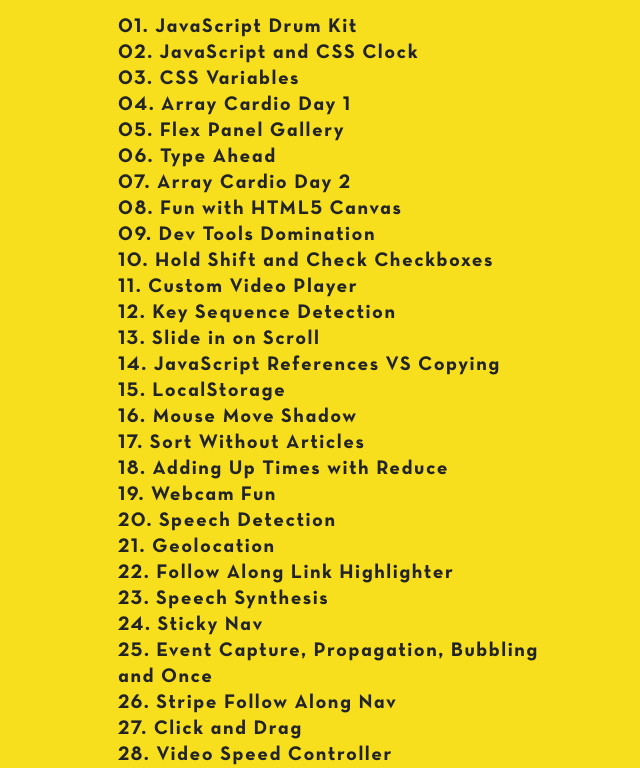
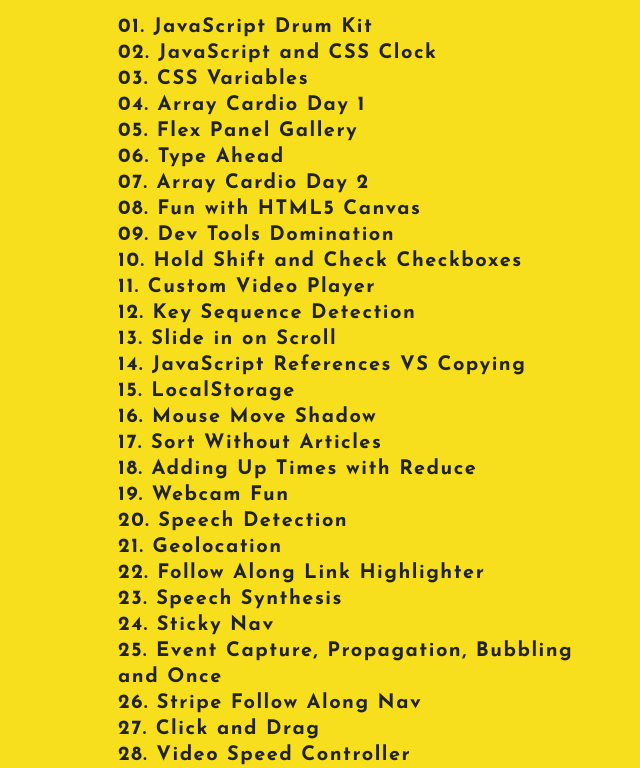
Before and after one commit to vanillaSlice/JavaScript30, a website: page src/index.html in a window 1280 px wide. Shown: the part 238-1006 px from the top of the page, without its empty margins (292-932 px from the left). Drawn offline with nearby package versions, Linux system fonts and the light colour scheme.

Commit message:
Use different font

```diff
--- a/src/index.html
+++ b/src/index.html
@@ -17,6 +17,7 @@
   <meta name="msapplication-config" content="./browserconfig.xml">
   <meta name="msapplication-TileColor" content="#00aba9">
   <meta name="theme-color" content="#ffffff">
+  <link rel="stylesheet" href="https://fonts.googleapis.com/css?family=Josefin+Sans:700">
   <link rel="stylesheet" href="./styles/style.css">
 </head>
 
--- a/src/styles/base.css
+++ b/src/styles/base.css
@@ -1,9 +1,4 @@
 @import '../../node_modules/reset.css/reset.css';
-
-@font-face {
-  font-family: 'Neutra Text Bold Alt';
-  src: url('./Neutra Text Bold Alt.otf') format('opentype');
-}
 
 *,
 *::before,
@@ -16,6 +11,6 @@ html {
 }
 
 body {
-  font-family: 'Neutra Text Bold Alt', sans-serif;
+  font-family: 'Josefin Sans', sans-serif;
   line-height: 1.3;
 }
```
Also changed, not shown: src/styles/Neutra Text Bold Alt.otf (deleted).
